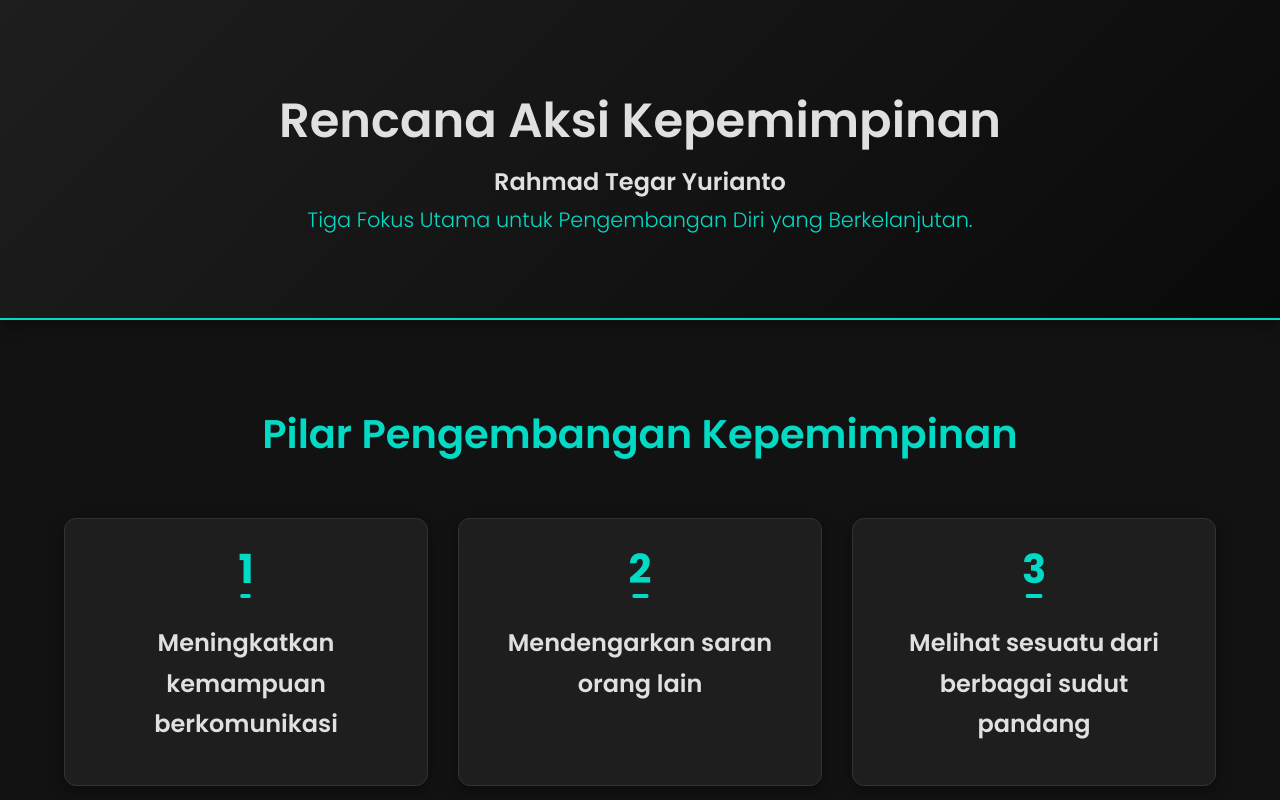
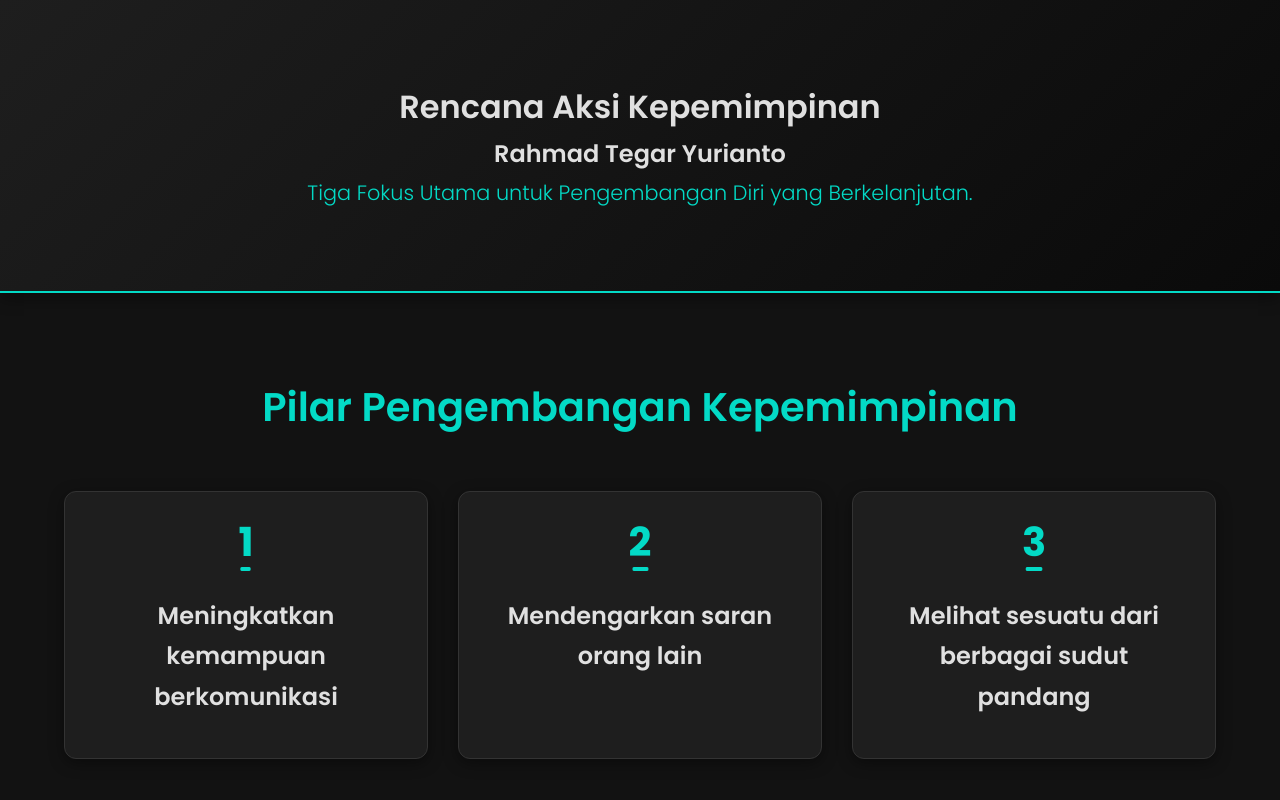
Before and after one commit to Mblakting/Action-Plan-Kepemimpinan, a plain HTML site: page index.html in a window 1280 px wide. Shown: the top 800 px of the page. Drawn offline with Linux system fonts and the light colour scheme.

```diff
--- a/style.css
+++ b/style.css
@@ -46,10 +46,6 @@ p {
     text-align: center;
     box-shadow: 0 5px 15px var(--color-shadow);
     border-bottom: 2px solid var(--color-primary);
-}
-
-.hero h1 {
-    font-size: 3em;
 }
 
 .tagline {
```
